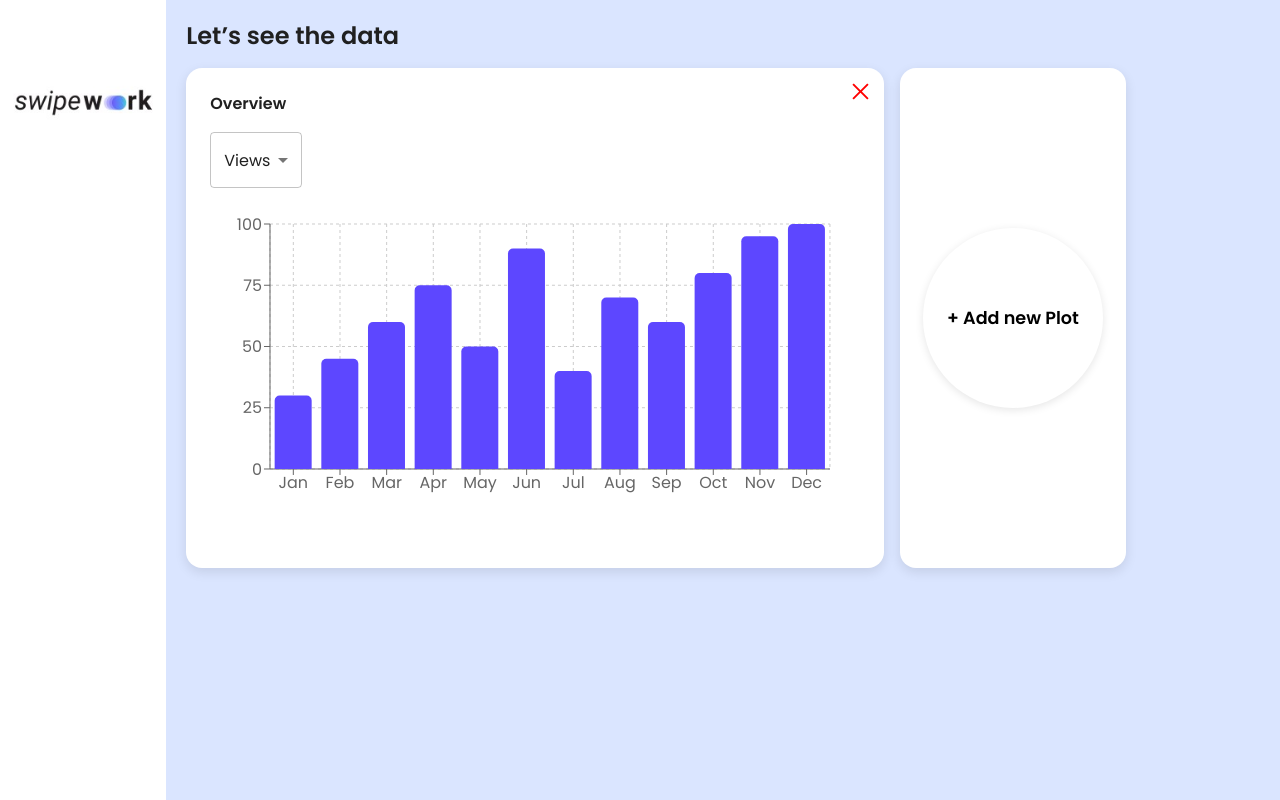
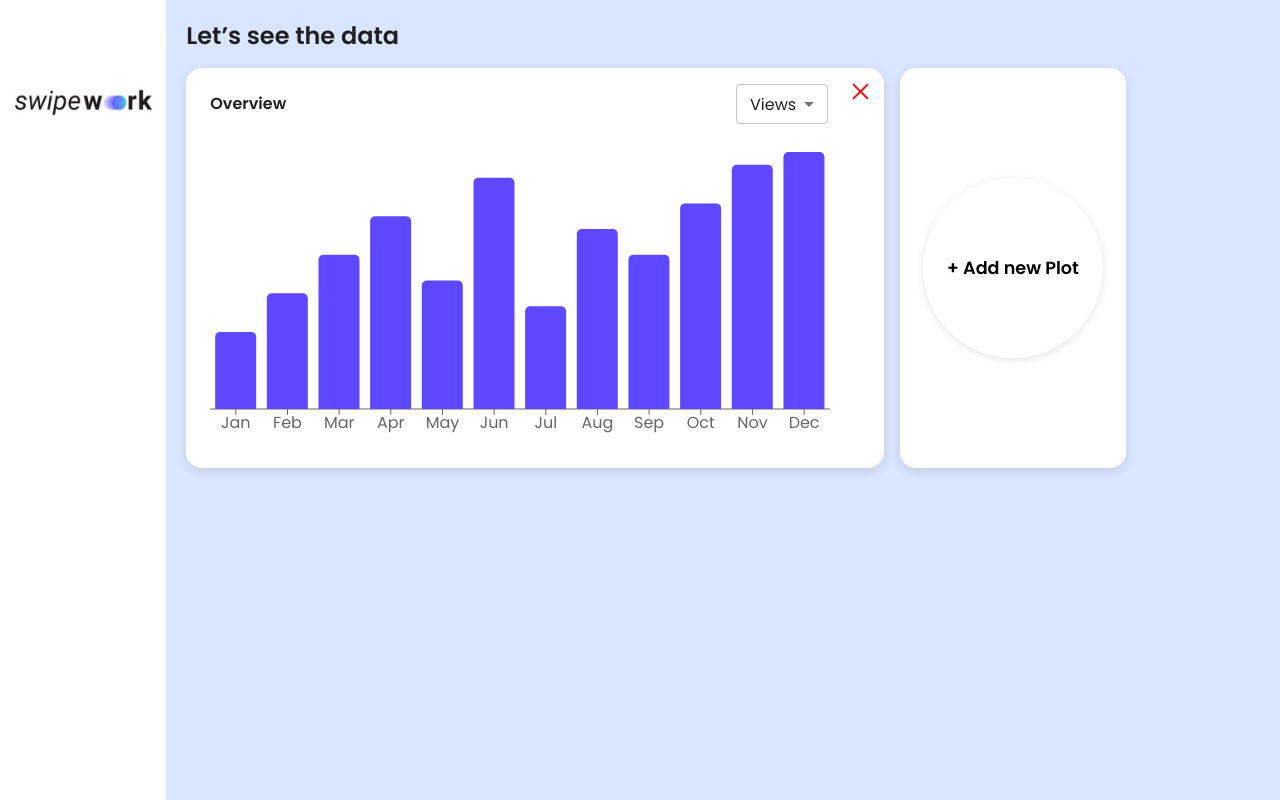
Before and after one commit to zeyadtamer99/position-task-SW, a React (Vite) app: page /analytics in a window 1280 px wide. Built offline with nearby package versions, Linux system fonts and the light colour scheme; no server answers; a web font is replaced by a local one.

Commit message:
Better Responstivity & UI for overview chart

```diff
--- a/src/pages/Analytics/AnalyticsPage.tsx
+++ b/src/pages/Analytics/AnalyticsPage.tsx
@@ -10,7 +10,7 @@ import BestPerformingJobsPlot from "./components/plots/BestPerformingJobsPlot";
 import Sidebar from "../../components/Sidebar";
 import { CloseOutlined } from "@ant-design/icons";
 import { Button } from "antd";
-import { getPlotHeight, getPlotWidth } from "./utils";
+import { getPlotWidth, getResponsiveHeight } from "./utils";
 
 const plotTypes = [
   "Overview",
@@ -82,7 +82,11 @@ const AnalyticsPage: React.FC = () => {
     const previousPlotType = index > 0 ? plots[index - 1] : null;
     const nextPlotType = index < plots.length - 1 ? plots[index + 1] : null;
 
-    const plotHeight = getPlotHeight(plotType, previousPlotType, nextPlotType);
+    const plotHeight = getResponsiveHeight(
+      plotType,
+      previousPlotType,
+      nextPlotType
+    );
     const plotWidth = getPlotWidth(plotType, previousPlotType, nextPlotType);
 
     return (
@@ -144,9 +148,9 @@ const AnalyticsPage: React.FC = () => {
                 onClick={() => setModalOpen(true)}
                 height={
                   plots.length > 0
-                    ? getPlotHeight(plots[plots.length - 1], null, null)
-                    : "500px"
-                } // Use the height of the last plot, or 500px if no plots exist
+                    ? getResponsiveHeight(plots[plots.length - 1], null, null)
+                    : { xs: "300px", sm: "400px", md: "500px" }
+                } // Use responsive height of the last plot, or default values if no plots exist
               />
             </Box>
           )}
--- a/src/pages/Analytics/components/AddPlotButton.tsx
+++ b/src/pages/Analytics/components/AddPlotButton.tsx
@@ -4,18 +4,18 @@ import { Box, Typography } from "@mui/material";
 
 interface AddPlotButtonProps {
   onClick: () => void;
-  height?: string; // Optional height prop
+  height?: string | object;
 }
 
 const AddPlotButton: React.FC<AddPlotButtonProps> = ({
   onClick,
-  height = "500px",
+  height = "400px",
 }) => {
   return (
     <Box
       sx={{
         width: "70%",
-        height: height,
+        height: height, // Use the height prop directly
         backgroundColor: "#ffffff",
         borderRadius: "16px",
         display: "flex",
--- a/src/pages/Analytics/components/plots/BestPerformingJobsPlot.tsx
+++ b/src/pages/Analytics/components/plots/BestPerformingJobsPlot.tsx
@@ -48,7 +48,7 @@ const BestPerformingJobsPlot: React.FC = () => {
         padding: "16px",
         boxShadow: "0 4px 12px rgba(0, 0, 0, 0.1)",
         width: "100%", // Full width of the parent
-        height: "500px", // Consistent height
+        height: "100%", // Consistent height
       }}
     >
       <Typography variant="h6" sx={{ fontWeight: 600, marginBottom: "16px" }}>
--- a/src/pages/Analytics/components/plots/NewVisitsPlot.tsx
+++ b/src/pages/Analytics/components/plots/NewVisitsPlot.tsx
@@ -19,7 +19,7 @@ const NewVisitsPlot: React.FC = () => {
         flexDirection: "column",
         alignItems: "center",
         width: "100%", // Full width of the parent
-        height: "500px", // Consistent height
+        height: "100%", // Consistent height
       }}
     >
       <Typography variant="h6" sx={{ fontWeight: 600, marginBottom: "8px" }}>
--- a/src/pages/Analytics/components/plots/OverviewPlot.tsx
+++ b/src/pages/Analytics/components/plots/OverviewPlot.tsx
@@ -7,15 +7,7 @@ import {
   MenuItem,
   SelectChangeEvent,
 } from "@mui/material";
-import {
-  BarChart,
-  Bar,
-  XAxis,
-  YAxis,
-  Tooltip,
-  ResponsiveContainer,
-  CartesianGrid,
-} from "recharts";
+import { BarChart, Bar, XAxis, Tooltip, ResponsiveContainer } from "recharts";
 import { mockPlotData } from "../../mockData/mockPlotData";
 
 // Define a type for the filter options
@@ -53,30 +45,43 @@ const OverviewPlot: React.FC = () => {
         backgroundColor: "#fff",
         borderRadius: "16px",
         padding: "24px",
+        paddingTop: "16px", // Smaller padding on top
         boxShadow: "0 4px 12px rgba(0, 0, 0, 0.1)",
         width: "100%", // Ensure it takes full width as defined in the parent container
-        height: "500px", // Set a consistent height for all plots
+        height: "100%", // Set a consistent height for all plots
+        display: "flex",
+        flexDirection: "column",
       }}
     >
-      <Typography variant="h6" sx={{ fontWeight: 600, marginBottom: "16px" }}>
+      {/* Header Row with title and select */}
+      <Box
+        sx={{
+          display: "flex",
+          justifyContent: "space-between",
+          alignItems: "center",
+          marginBottom: "8px",
+        }}
+      >
+        <Typography variant="h6" sx={{ fontWeight: 600 }}>
           Overview
         </Typography>
         <Select
           value={filter}
           onChange={handleFilterChange}
-        sx={{ marginBottom: "16px" }}
+          size="small"
+          style={{ marginRight: "32px" }}
         >
           <MenuItem value="views">Views</MenuItem>
           <MenuItem value="clicks">Clicks</MenuItem>
         </Select>
-      <ResponsiveContainer width="100%" height={300}>
+      </Box>
+      {/* Chart Container */}
+      <ResponsiveContainer width="100%" height="90%">
         <BarChart
           data={chartData}
           margin={{ top: 20, right: 30, left: 0, bottom: 5 }}
         >
-          <CartesianGrid strokeDasharray="3 3" />
           <XAxis dataKey="name" />
-          <YAxis />
           <Tooltip />
           <Bar dataKey="value" fill="#5d47ff" radius={[5, 5, 0, 0]} />
         </BarChart>
--- a/src/pages/Analytics/components/plots/SavedJobsPlot.tsx
+++ b/src/pages/Analytics/components/plots/SavedJobsPlot.tsx
@@ -19,7 +19,7 @@ const SavedJobsPlot: React.FC = () => {
         flexDirection: "column",
         alignItems: "center",
         width: "100%", // Full width of the parent
-        height: "500px", // Consistent height
+        height: "100%", // Consistent height
       }}
     >
       <Typography variant="h6" sx={{ fontWeight: 600, marginBottom: "8px" }}>
--- a/src/pages/Analytics/utils.tsx
+++ b/src/pages/Analytics/utils.tsx
@@ -1,10 +1,11 @@
 // src/pages/utils.tsx
 
-export const getPlotHeight = (
+// src/utils.tsx
+export const getResponsiveHeight = (
   plotType: string,
   previousPlotType: string | null,
   nextPlotType: string | null
-): string => {
+) => {
   const isPreviousTall =
     previousPlotType === "Overview" ||
     previousPlotType === "Best Performing Jobs";
@@ -17,18 +18,18 @@ export const getPlotHeight = (
     plotType === "Hires"
   ) {
     if (isPreviousTall && !nextPlotType) {
-      return "300px";
+      return { xs: "200px", sm: "250px", md: "300px" };
     } else if (isPreviousTall || isNextTall) {
-      return "500px";
+      return { xs: "350px", sm: "400px", md: "400px" };
     } else if (
       !isPreviousTall &&
       !isNextTall &&
       (!previousPlotType || !nextPlotType)
     ) {
-      return "300px";
+      return { xs: "200px", sm: "250px", md: "300px" };
     }
   }
-  return "500px";
+  return { xs: "350px", sm: "400px", md: "400px" };
 };
 
 export const getPlotWidth = (
```
Lines whose indentation alone changed are shown as unchanged.
